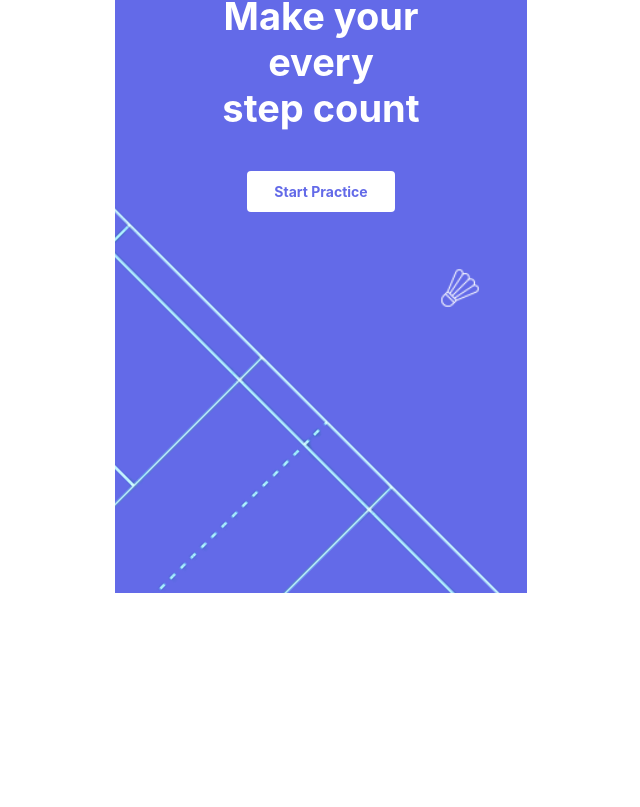
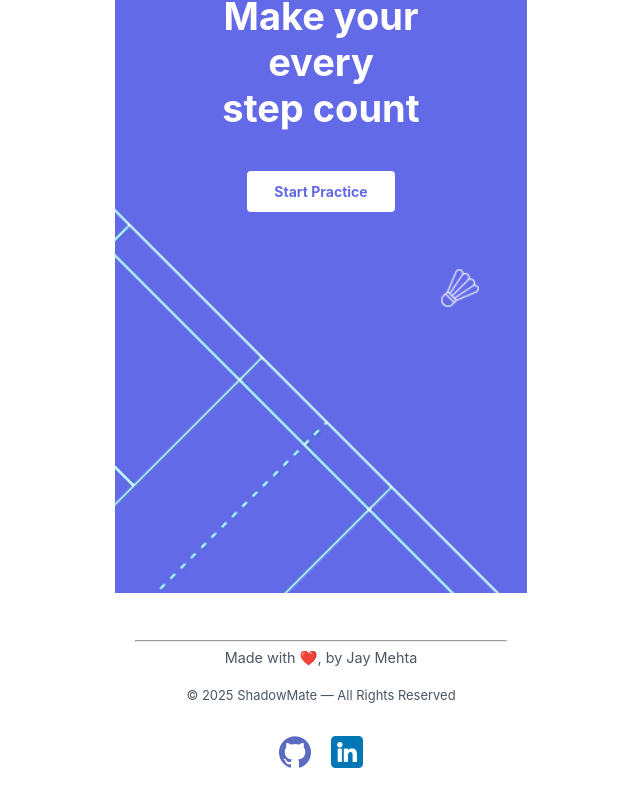
Before and after one commit to star-warrior/Badminton-Shadow-Generator, a React (Create React App) app: page / in a window 1280 px wide. Shown: the part 207-1014 px from the top of the page, without its empty margins (319-959 px from the left). Before the commit the page ends 800 px from the top, so only its background shows below. Built offline with nearby package versions, Linux system fonts and the light colour scheme.

Commit message:
Footer Added

```diff
--- /dev/null
+++ b/src/components/Footer/Footer.css
@@ -0,0 +1,46 @@
+.footer {
+  background-color: #ffffff80; /* Darker indigo-purple for depth */
+  color: #4b5563;
+  padding: 40px 20px;
+  text-align: center;
+  position: relative;
+  font-size: 0.9rem;
+}
+
+.social-links {
+  display: flex;
+  gap: 20px;
+  align-items: center;
+  justify-content: center;
+}
+
+.social-links a img {
+  height: 2rem;
+}
+
+.social-links a img:hover {
+  scale: 1.2;
+  transition: all 0.3s ease; /* Slightly brighter accent on hover */
+}
+
+.footer-copy {
+  font-size: 0.9em;
+  color: #4b5563;
+  margin-top: 20px;
+}
+
+/* Optional Fade-in Animation for Immersion */
+.footer {
+  animation: fadeUp 0.8s ease-in-out;
+}
+
+@keyframes fadeUp {
+  from {
+    opacity: 0;
+    transform: translateY(30px);
+  }
+  to {
+    opacity: 1;
+    transform: translateY(0);
+  }
+}
--- /dev/null
+++ b/src/components/Footer/Footer.jsx
@@ -0,0 +1,32 @@
+import React from "react";
+import "./Footer.css";
+
+import github from "../../assets/images/Github.png";
+import linkedin from "../../assets/images/linkedin.png";
+
+function Footer() {
+  const year = new Date().getFullYear();
+  return (
+    <div className="footer">
+      <hr />
+      <div className="footer-content">
+        <span>Made with ❤️, by Jay Mehta</span>
+
+        <p className="footer-copy">
+          &copy; {year} ShadowMate — All Rights Reserved
+        </p>
+        <div className="social-links">
+          <a href="https://github.com/star-warrior">
+            {" "}
+            <img src={github} alt="" />{" "}
+          </a>
+          <a href="www.linkedin.com/in/jay-mehta16">
+            <img src={linkedin} alt="" />
+          </a>
+        </div>
+      </div>
+    </div>
+  );
+}
+
+export default Footer;
--- a/src/pages/Corner/Index.jsx
+++ b/src/pages/Corner/Index.jsx
@@ -4,6 +4,7 @@ import Navbar from "../../components/Navbar/Navbar";
 import "./srtyle.css";
 import next from "../../assets/images/next.png";
 import { Link, useNavigate } from "react-router-dom";
+import Footer from "../../components/Footer/Footer";
 
 export default function Corner({ corners, setCorners, googleToken }) {
   function handleCorners(cornerName) {
@@ -24,6 +25,7 @@ export default function Corner({ corners, setCorners, googleToken }) {
   }
 
   return (
+    <>
       <div className="body">
         <Navbar googleToken={googleToken}></Navbar>
 
@@ -101,5 +103,7 @@ export default function Corner({ corners, setCorners, googleToken }) {
           </Link>
         </div>
       </div>
+      <Footer />
+    </>
   );
 }
--- a/src/pages/Home-page/Homepage.jsx
+++ b/src/pages/Home-page/Homepage.jsx
@@ -4,9 +4,12 @@ import "./HomePage.css"; // Import the CSS file
 import Navbar from "../../components/Navbar/Navbar";
 import badminton_court from "../../assets/images/badminton_court.png";
 import shuttle from "../../assets/images/shuttlecock.png";
+import Footer from "../../components/Footer/Footer";
 
 const HomePage = ({ googleToken }) => {
   return (
+    <>
+      {" "}
       <div className="home-container">
         <Navbar on="homePage" googleToken={googleToken} />
         <div className="hero-section">
@@ -23,6 +26,8 @@ const HomePage = ({ googleToken }) => {
           <img className="shuttle-image two" src={shuttle} alt="shuttle" />
         </div>
       </div>
+      <Footer />
+    </>
   );
 };
 
--- a/src/pages/practise/Practice.jsx
+++ b/src/pages/practise/Practice.jsx
@@ -4,6 +4,7 @@ import Navbar from "../../components/Navbar/Navbar";
 import "./Practice.css";
 import next from "../../assets/images/next.png";
 import { Link, useNavigate } from "react-router-dom";
+import Footer from "../../components/Footer/Footer";
 
 function Parameter({ title = "", min, max, value, onChange }) {
   return (
@@ -26,6 +27,7 @@ const Practice = ({ parameterValues, onParameterChange, googleToken }) => {
     navigate(-1);
   }
   return (
+    <>
       <div className="body">
         <Navbar googleToken={googleToken} />
         <div className="practice set-routine-page">
@@ -78,6 +80,8 @@ const Practice = ({ parameterValues, onParameterChange, googleToken }) => {
           </Link>
         </div>
       </div>
+      <Footer />
+    </>
   );
 };
 
```
Also changed, not shown: src/assets/images/Github.png (added), src/assets/images/linkedin.png (added). Lines whose indentation alone changed are shown as unchanged.
